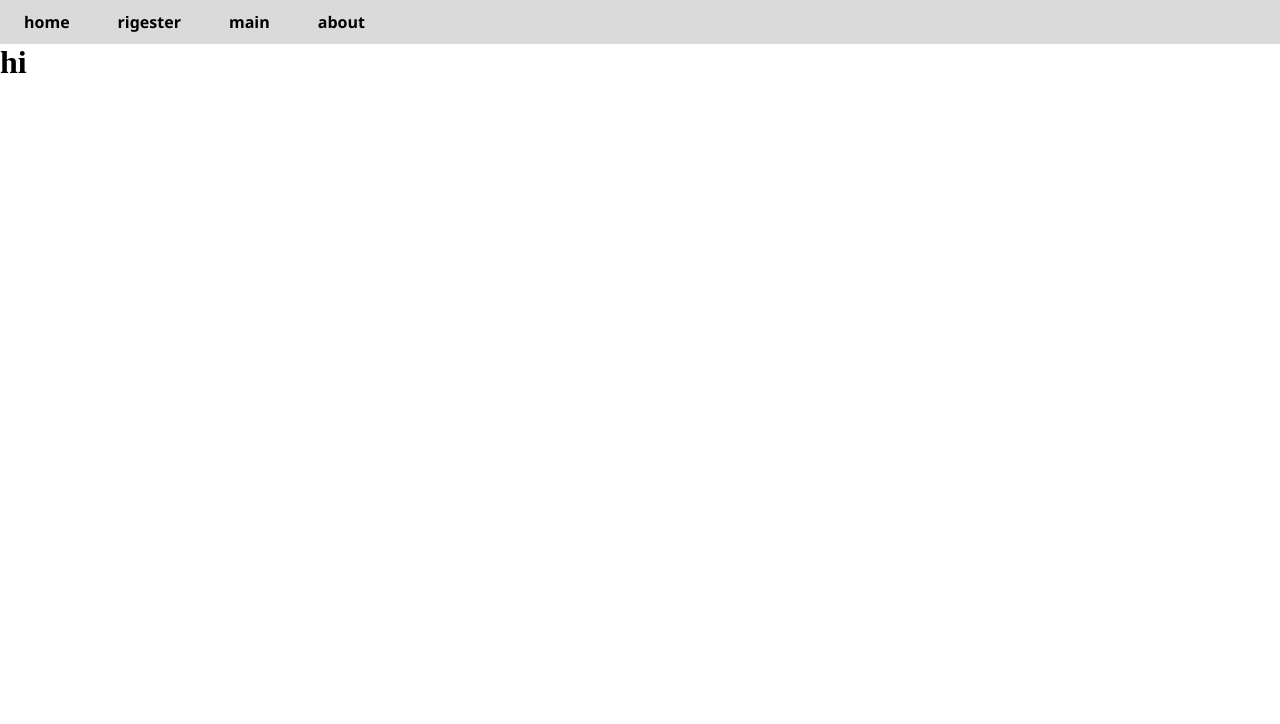
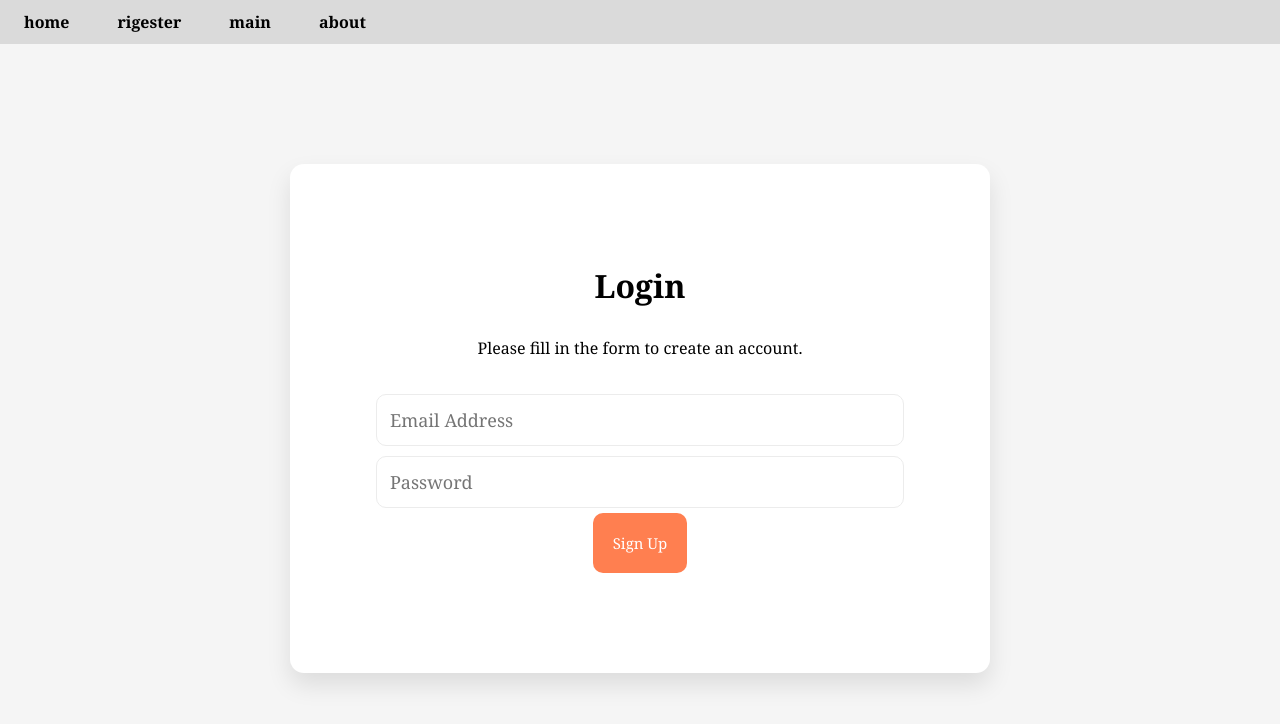
Before and after one commit to shervinsepehri/jadiiiiiiiid, a plain HTML site: page public/login.html in a window 1280 px wide. Drawn offline with Linux system fonts and the light colour scheme.

Commit message:
fourcommit

```diff
--- a/asset/login.css
+++ b/asset/login.css
@@ -1,7 +1,65 @@
 *{
         margin: 0;
         padding: 0;
+        font-family: 'Georgia', serif;
     }
+    body {
+  background-color: #f5f5f5;
+  align-items: center;
+  justify-content: center;
+  flex-direction: column;
+  display: flex;
+}
+
+form{
+    justify-content: center;
+    align-items: center;
+    display: flex;
+    flex-direction: column;
+}
+
+.card {
+  background-color: #ffffff;
+ max-width: 500px;
+  border-radius: 14px;
+  margin: 120px;
+  box-shadow: 0 12px 24px rgba(0, 0, 0, 0.1);
+  text-align: center;
+  width: 100%;
+  padding: 100px;
+  justify-content: center;
+  display: flex;
+  flex-direction: column;
+  gap: 30px;
+
+  }
+  .card input{
+    padding: 13px;
+    border-radius: 5px;
+    border: 1px solid #ececec;
+    margin: 5px;
+    width: 100%;
+    font-size: large;
+    border-radius: 10px;
+
+  }
+  .card button{
+    width: 100%;
+    padding: 20px;
+    border: none;
+    border-radius: 10px;
+    background-color: #ff7f50;
+    font-size: 15px;
+    color: white;
+  }
+
+
+
+
+
+
+
+
      nav{
                     width: 100%;
                 }
--- a/public/login.html
+++ b/public/login.html
@@ -21,10 +21,16 @@
             </ul>
         </menu>
     </nav>
-     <main>
-        <h1>hi</h1>
-
-    </main>
+            <div class="card">
+           <h1>Login</h1>
+    <p>Please fill in the form to create an account.</p>
+    <form>
+      <input type="email" placeholder="Email Address" required />
+      <input type="password" placeholder="Password" required />
+      <a href="../index.html"><button type="submit">Sign Up</button></a>
+    </form>
+            </div>
+        </div>
 </body>
 
 </html>
```
